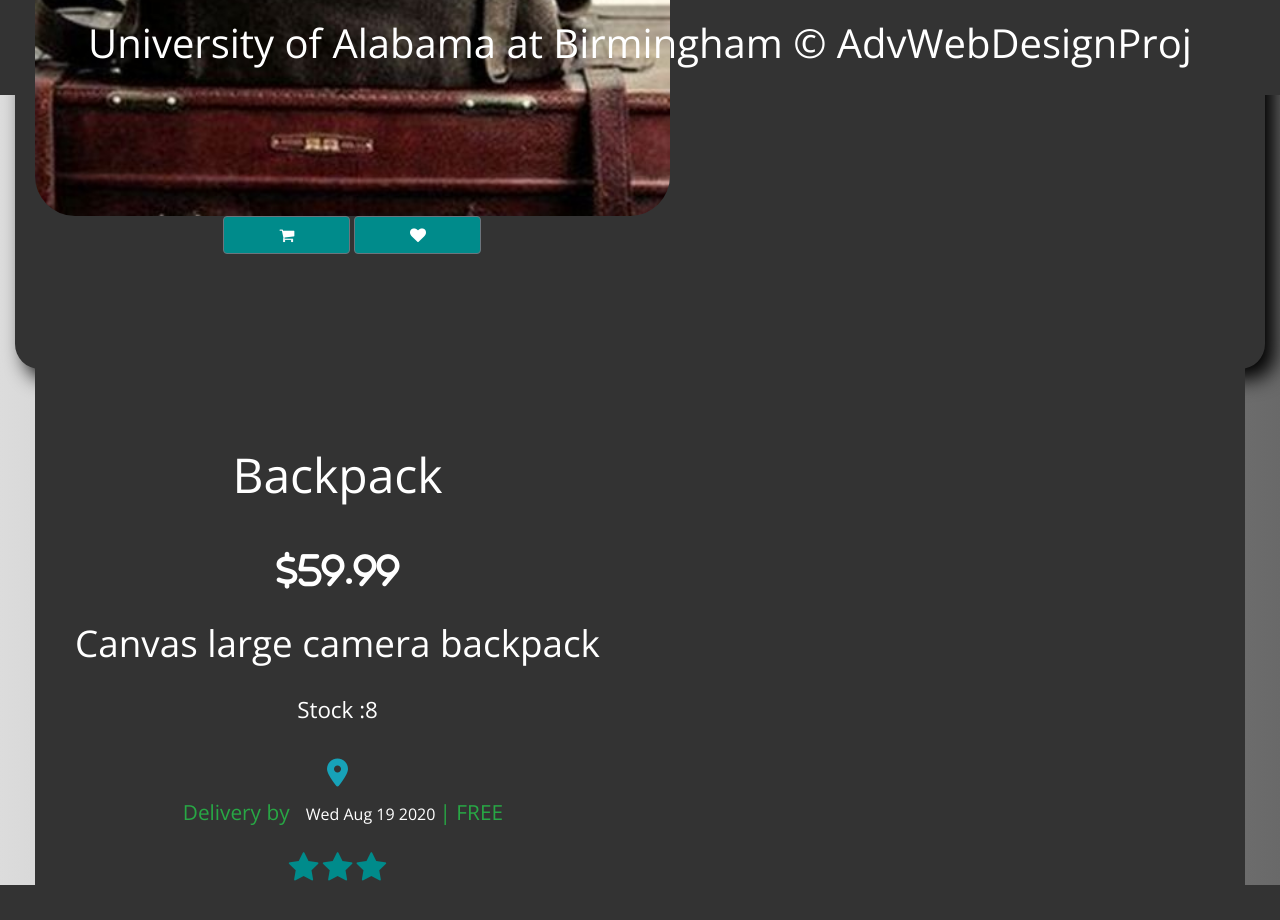
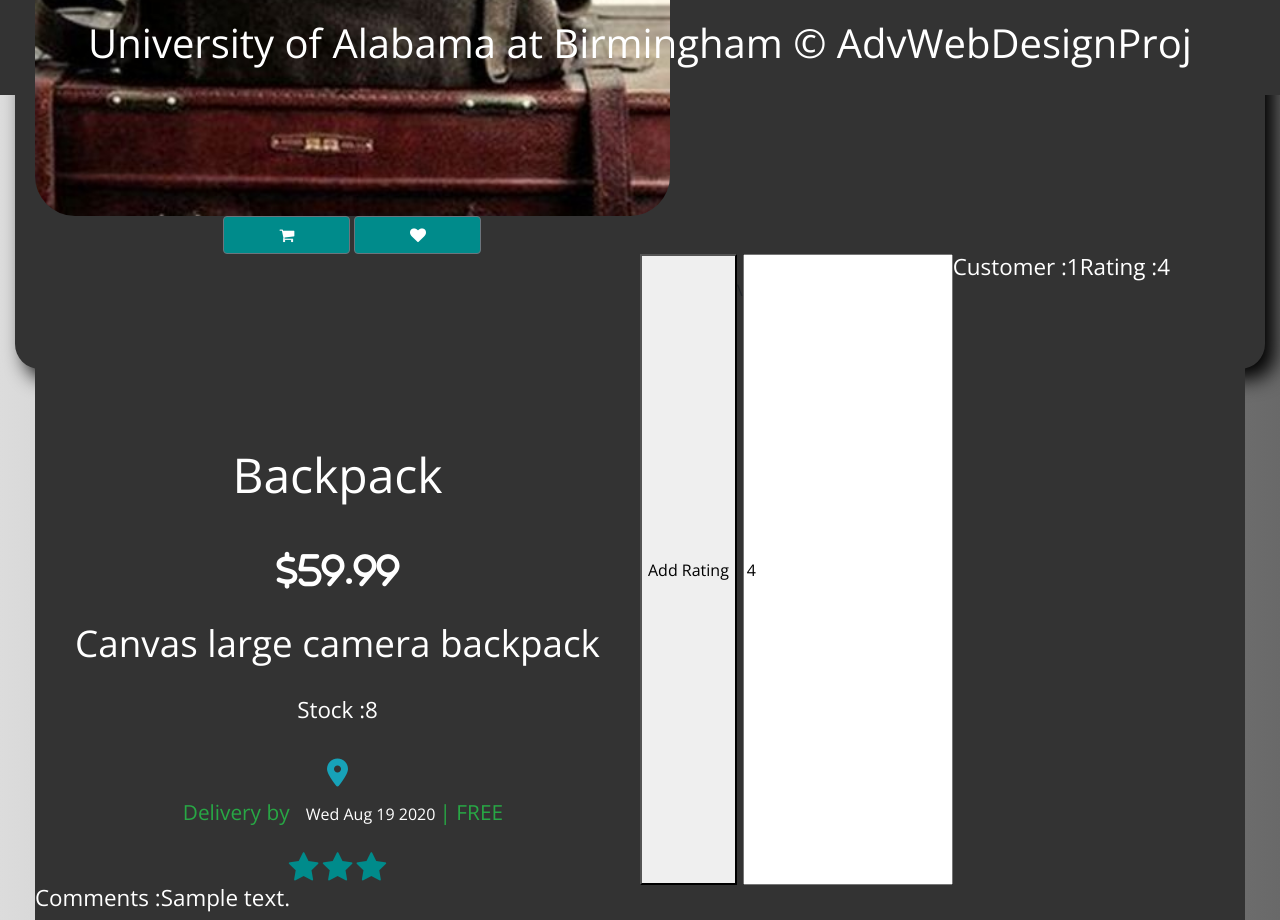
Before and after one commit to scasey18/SmartShop, a Flask app: page /product/1 in a window 1280 px wide. Shown: the part 881-1801 px from the top of the page. Before the commit the page ends 1766 px from the top, so only its background shows below. Run offline with Flask 2, Linux system fonts and the light colour scheme; data comes from the database, SQL or seed files in the repository; tables that the repository leaves empty hold one stand-in row (values such as "Sample post"); some libraries are stand-ins or nearby versions.

Commit message:
Added Ratings to product page and method to get them

```diff
--- a/crud.py
+++ b/crud.py
@@ -24,6 +24,9 @@ def updateCustomer(id, fname, lname, email, pwd):
 
 def getRating(prodID):
 	return Rating.query.filter(prodID = prodID).first()
+
+def getAllRatings(prodID):
+	return Rating.query.filter_by(prodID = prodID).all()
 
 def getCart(custID):
 	return Cart.query.filter_by(custID=custID).all()
--- a/server.py
+++ b/server.py
@@ -116,6 +116,9 @@ def checkout():
 		if request.method == "POST":
 			req = dict(request.form)
 			adr = addAddress(req['street'],req['suite'],req['state'], req['country'],req['zip'])
+			if "saveAddress" in req and req['saveAddress'] == 'on':
+				current_user.defAdr = adr.adrID
+				db.session.commit()
 			checkoutCart(current_user.get_id(), adr.adrID)
 			return redirect(url_for('sales_thankyou'))
 		cart = getCart(current_user.get_id())
@@ -131,8 +134,8 @@ def sales_thankyou():
 @app.route('/product/<int:prodID>', methods=['GET', 'POST'])
 def product(prodID):
     if current_user.is_authenticated:
-        return render_template('product.html', prod=Product.query.get(prodID), user=current_user, cart=len(getCart(current_user.get_id())))
-    return render_template('product.html', prod=Product.query.get(prodID))
+        return render_template('product.html', prod=Product.query.get(prodID),ratings=getAllRatings(prodID), user=current_user, cart=len(getCart(current_user.get_id())))
+    return render_template('product.html', prod=Product.query.get(prodID), ratings=getAllRatings(prodID))
 
 
 @app.route('/login', methods=['GET', 'POST'])
--- a/templates/product.html
+++ b/templates/product.html
@@ -189,12 +189,12 @@ box-shadow: 10px 10px 20px 0px   #000;
 
       </div>
            {% endif %}
-
+		<button>Add Rating</button>
         {% for rate in ratings %}
-        <br>\<input name="rateid" type='text' value ="{{rate.rateID}}" hidden=true>
+        <br>\<input name="rateid" type='text' value ="{{rate.rateID}}">
           <h6 class="cfont stock">Customer :{{rate.custID}}</h6>
           <h6 class="cfont stock">Rating :{{rate.rating}}</h6>
-          <h6 class="cfont stock">Comments :{{rate.comments}}</h6>
+          <h6 class="cfont stock">Comments :{{rate.comment}}</h6>
 
         {% endfor %}
 
```
